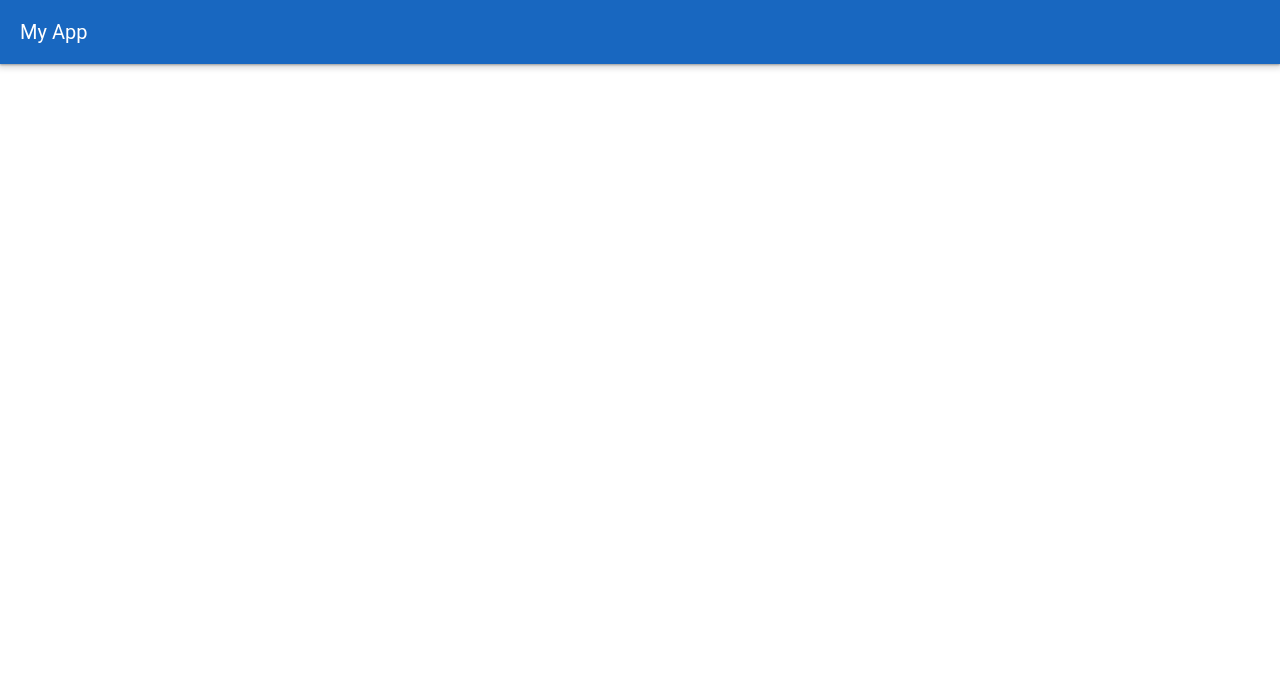
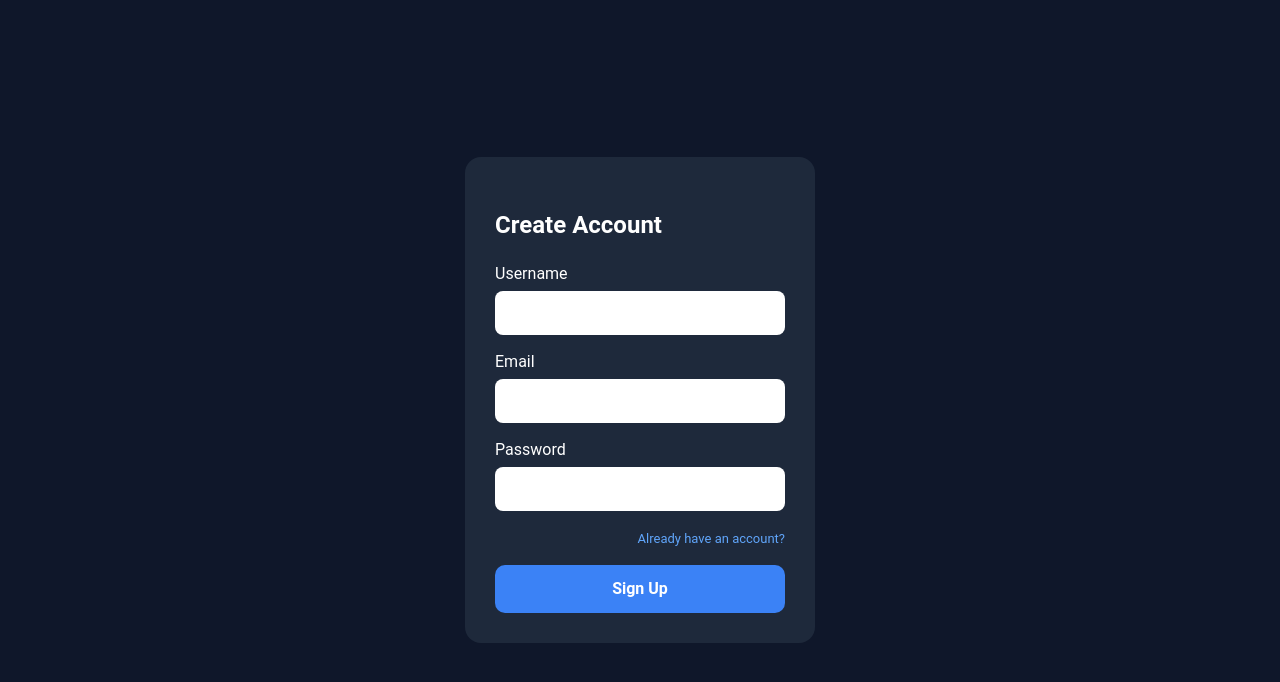
Before and after one commit to bejaouiAhmed20/vue_js_library_project, a Vue app: page /signup in a window 1280 px wide. Before the commit this address had no page. Shown: the top 682 px of the page. Built offline with nearby package versions, Linux system fonts and the light colour scheme.

Commit message:
add signup

```diff
--- a/package.json
+++ b/package.json
@@ -11,6 +11,7 @@
   "dependencies": {
     "@mdi/font": "^7.4.47",
     "@tailwindcss/postcss": "^4.2.1",
+    "axios": "^1.13.6",
     "vue": "^3.5.25",
     "vue-router": "^5.0.3",
     "vuetify": "^4.0.2"
--- a/src/App.vue
+++ b/src/App.vue
@@ -1,14 +1,7 @@
 <template>
   <v-app>
-    <v-app-bar app color="primary" dark>
-      <v-toolbar-title>My App</v-toolbar-title>
-    </v-app-bar>
-
     <v-main>
       <router-view />
     </v-main>
   </v-app>
 </template>
-
-<script setup lang="ts">
-</script>
--- a/src/router/index.ts
+++ b/src/router/index.ts
@@ -1,5 +1,6 @@
 import { createRouter, createWebHistory } from 'vue-router'
 import type { RouteRecordRaw } from 'vue-router'
+import Signup from '../views/Signup.vue'
 
 // Lazy loaded pages
 const Home = () => import('../views/Home.vue')
@@ -10,6 +11,11 @@ const routes: Array<RouteRecordRaw> = [
     path: '/',
     name: 'Login',
     component: Login
+  },
+  {
+    path: '/signup',
+    name: 'Signup',
+    component: Signup
   },
   {
     path: '/home',
--- a/src/views/Login.vue
+++ b/src/views/Login.vue
@@ -13,19 +13,23 @@
           </div>
 
           <!-- Form -->
-          <v-form>
-            <!-- Email -->
+          <v-form @submit.prevent="handleLogin">
+
+            <!-- Identifiant -->
             <v-text-field
-              label="Email"
+              v-model="form.identifiant"
+              label="Username or Email"
               variant="outlined"
               density="comfortable"
-              prepend-inner-icon="mdi-email-outline"
+              prepend-inner-icon="mdi-account"
               class="input-field"
               color="primary"
+              required
             />
 
             <!-- Password -->
             <v-text-field
+              v-model="form.password"
               label="Password"
               type="password"
               variant="outlined"
@@ -33,12 +37,10 @@
               prepend-inner-icon="mdi-lock-outline"
               class="input-field"
               color="primary"
+              required
             />
 
-            <!-- Forgot -->
-            <div class="forgot">
-              <a href="#">Forgot password?</a>
-            </div>
+
 
             <!-- Button -->
             <v-btn
@@ -46,31 +48,22 @@
               color="primary"
               size="large"
               class="login-btn"
+              type="submit"
+              :loading="loading"
             >
               Login
             </v-btn>
+
+            <!-- Message -->
+            <p v-if="message" :class="isError ? 'error' : 'success'">
+              {{ message }}
+            </p>
+
           </v-form>
-
-          <!-- Divider -->
-          <div class="divider">
-            <span>OR</span>
-          </div>
-
-          <!-- Social -->
-          <div class="social-buttons">
-            <v-btn variant="outlined" class="social-btn">
-              Google
-            </v-btn>
-
-            <v-btn variant="outlined" class="social-btn">
-              Facebook
-            </v-btn>
-          </div>
-
           <!-- Signup -->
           <div class="signup">
             Don’t have an account?
-            <a href="#">Sign up</a>
+            <a href="/signup">Sign up</a>
           </div>
 
         </v-card>
@@ -81,7 +74,44 @@
 </template>
 
 <script setup lang="ts">
-// Design only
+import { reactive, ref } from "vue"
+import axios from "axios"
+
+const loading = ref(false)
+const message = ref("")
+const isError = ref(false)
+
+const form = reactive({
+  identifiant: "",
+  password: "",
+})
+
+const handleLogin = async () => {
+  loading.value = true
+  message.value = ""
+
+  try {
+    const res = await axios.post("http://localhost:3000/auth/signin", form)
+
+    // ✅ Save token (if exists)
+    if (res.data.access_token) {
+      localStorage.setItem("token", res.data.access_token)
+    }
+
+    message.value = "Login successful ✅"
+    isError.value = false
+
+    // 👉 Redirect after login (optional)
+    // window.location.href = "/dashboard"
+
+  } catch (err: any) {
+    message.value =
+      err.response?.data?.message || "Invalid credentials ❌"
+    isError.value = true
+  } finally {
+    loading.value = false
+  }
+}
 </script>
 
 <style scoped>
@@ -128,21 +158,6 @@
   margin-bottom: 15px;
 }
 
-/* Forgot */
-.forgot {
-  text-align: right;
-  margin-bottom: 15px;
-}
-
-.forgot a {
-  font-size: 13px;
-  color: #60a5fa;
-  text-decoration: none;
-}
-
-.forgot a:hover {
-  text-decoration: underline;
-}
 
 /* Button */
 .login-btn {
@@ -200,4 +215,17 @@
 .signup a:hover {
   text-decoration: underline;
 }
+
+/* Messages */
+.success {
+  color: #22c55e;
+  text-align: center;
+  margin-top: 10px;
+}
+
+.error {
+  color: #ef4444;
+  text-align: center;
+  margin-top: 10px;
+}
 </style>
--- /dev/null
+++ b/src/views/Signup.vue
@@ -0,0 +1,144 @@
+<template>
+  <div class="signup-container">
+    <div class="signup-card">
+      <h2>Create Account</h2>
+
+      <form @submit.prevent="handleSignup">
+        <div class="form-group">
+          <label>Username</label>
+          <input v-model="form.username" type="text" required />
+        </div>
+
+        <div class="form-group">
+          <label>Email</label>
+          <input v-model="form.email" type="email" required />
+        </div>
+
+        <div class="form-group">
+          <label>Password</label>
+          <input v-model="form.password" type="password" required />
+        </div>
+         <div class="have">
+              <a href="/">Already have an account?</a>
+            </div>
+        <button type="submit" :disabled="loading">
+          {{ loading ? "Creating..." : "Sign Up" }}
+        </button>
+
+        <p v-if="message" :class="isError ? 'error' : 'success'">
+          {{ message }}
+        </p>
+      </form>
+    </div>
+  </div>
+</template>
+
+<script lang="ts" setup>
+import { reactive, ref } from "vue"
+import axios from "axios"
+
+const loading = ref(false)
+const message = ref("")
+const isError = ref(false)
+
+const form = reactive({
+  username: "",
+  email: "",
+  password: "",
+})
+
+const handleSignup = async () => {
+  loading.value = true
+  message.value = ""
+
+  try {
+    await axios.post("http://localhost:3000/auth/signup", {
+      ...form,
+      role: "ROLE_USER", // ✅ always user
+    })
+
+    message.value = "Account created successfully ✅"
+    isError.value = false
+
+    // reset form
+    form.username = ""
+    form.email = ""
+    form.password = ""
+  } catch (err: any) {
+    message.value = err.response?.data?.message || "Signup failed ❌"
+    isError.value = true
+  } finally {
+    loading.value = false
+  }
+}
+</script>
+
+<style scoped>
+.signup-container {
+  height: 100vh;
+  display: flex;
+  justify-content: center;
+  align-items: center;
+  background: #0f172a;
+}
+
+.signup-card {
+  background: #1e293b;
+  padding: 30px;
+  border-radius: 16px;
+  width: 350px;
+  color: white;
+}
+
+.form-group {
+  margin-bottom: 15px;
+  display: flex;
+  flex-direction: column;
+}
+
+input {
+  padding: 10px;
+  border-radius: 8px;
+  border: none;
+  margin-top: 5px;
+}
+
+button {
+  width: 100%;
+  padding: 12px;
+  border-radius: 10px;
+  border: none;
+  background: #3b82f6;
+  color: white;
+  font-weight: bold;
+  cursor: pointer;
+}
+
+.success {
+  color: #22c55e;
+  margin-top: 10px;
+  text-align: center;
+}
+
+.error {
+  color: #ef4444;
+  margin-top: 10px;
+  text-align: center;
+}
+/* Forgot */
+.have {
+  text-align: right;
+  margin-bottom: 15px;
+}
+
+.have a {
+  font-size: 13px;
+  color: #60a5fa;
+  text-decoration: none;
+}
+
+.have a:hover {
+  text-decoration: underline;
+}
+
+</style>
```
Also changed, not shown: 1 other file (tests, documents, lock files or other folders).
